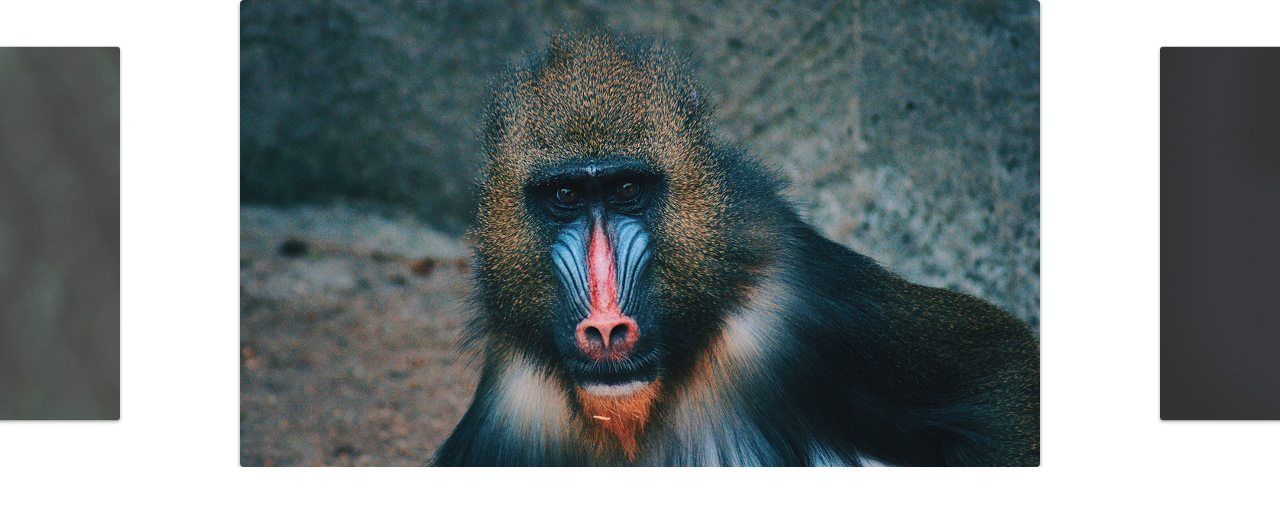
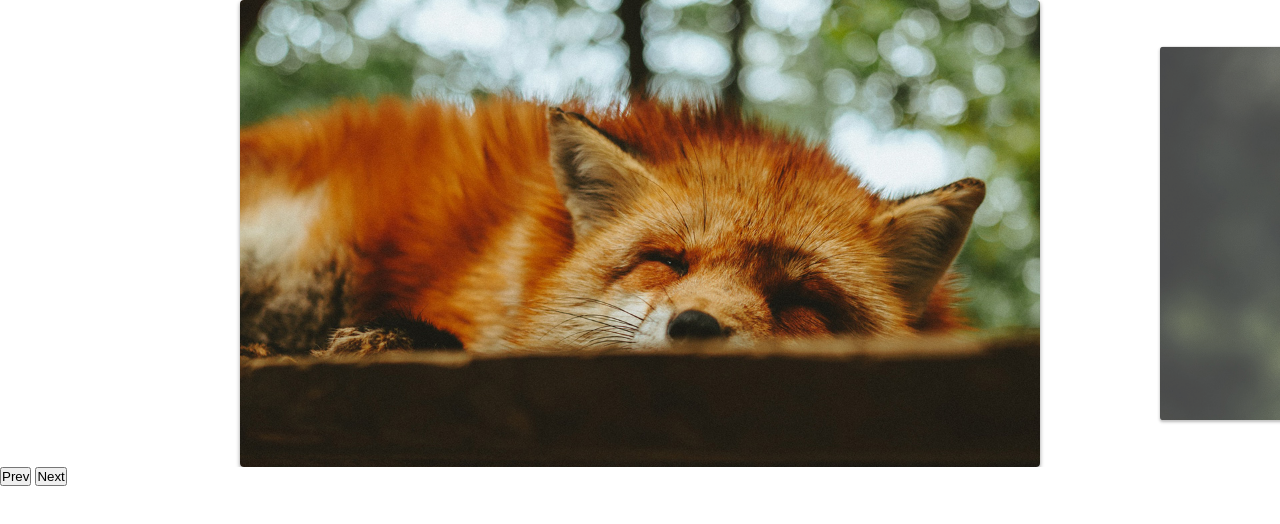
Before and after one commit to AlanGCdB/slide, a plain HTML site: page index.html in a window 1280 px wide. Drawn offline with Linux system fonts and the light colour scheme.

Commit message:
navegação prev e next

```diff
--- a/index.html
+++ b/index.html
@@ -10,7 +10,7 @@
 
 <body>
 
-    <section class="slide-wrapper" data-wrapper>
+       <div class="slide-wrapper" data-wrapper>
          <ul class="slide" data-slide="">
              <li><img src="img/foto1.jpg" alt="" /></li>
              <li><img src="img/foto2.jpg" alt="" /></li>
@@ -19,7 +19,12 @@
              <li><img src="img/foto5.jpg" alt="" /></li>
              <li><img src="img/foto6.jpg" alt="" /></li>
          </ul>
-    </section>
+       </div>
+       <div class="arrow-nav">
+        <button class="prev" data-prev>Prev</button>
+        <button class="next" data-next>Next</button>
+       </div>
+
     <script type="module" src="js/script.js"></script>
 
 </body>
--- a/js/script.js
+++ b/js/script.js
@@ -1,7 +1,5 @@
-import Slide from './slide.js';
+import { SlideNav } from './slide.js';
 
-const slide = new Slide('[data-slide]', '[data-wrapper]');
+const slide = new SlideNav('[data-slide]', '[data-wrapper]');
 slide.init();
-
-slide.changeSlide(3);
-slide.activeNextSlide()
+slide.addArrow('[data-prev]', '[data-next]');
--- a/js/slide.js
+++ b/js/slide.js
@@ -1,7 +1,7 @@
 /*  */
 import debounce from './debounce.js';
 /*  */
-export default class Slide {
+export class Slide {
     constructor(slide, wrapper) {
         this.slide = document.querySelector(slide);
         this.wrapper = document.querySelector(wrapper);
@@ -110,23 +110,27 @@ export default class Slide {
     if (this.index.next !== undefined) { this.changeSlide(this.index.next); }
 }
 
-    onResize(){
+onResize() {
     setTimeout(() => {
         this.slideConfig();
         this.changeSlide(this.index.active);
-        },1000)
+    }, 1000)
 
 }
 
-    addResizeEvent(){
-        window.addEventListener('resize',this.onResize);
+addResizeEvent() {
+    window.addEventListener('resize', this.onResize);
 }
 
 bindEvents() {
     this.onStrat = this.onStrat.bind(this);
     this.onMove = this.onMove.bind(this);
     this.onEnd = this.onEnd.bind(this);
-        this.onResize = debounce(this.onResize.bind(this),200);
+
+    this.activePrevSlide = this.activePrevSlide.bind(this)
+    this.activeNextSlide = this.activeNextSlide.bind(this)
+
+    this.onResize = debounce(this.onResize.bind(this), 200);
 }
 
 init() {
@@ -135,6 +139,20 @@ export default class Slide {
     this.addSlideEvents();
     this.slideConfig();
     this.addResizeEvent();
+    this.changeSlide(0)
     return this;
 }
 }
+
+export class SlideNav extends Slide {
+    addArrow(prev, next) {
+        this.prevEleemt = document.querySelector(prev);
+        this.nextEleemt = document.querySelector(next);
+        this.addArrowEvent();
+    }
+
+    addArrowEvent() {
+        this.prevEleemt.addEventListener('click', this.activePrevSlide)
+        this.nextEleemt.addEventListener('click', this.activeNextSlide)
+    }
+}
```
Lines whose indentation alone changed are shown as unchanged.
